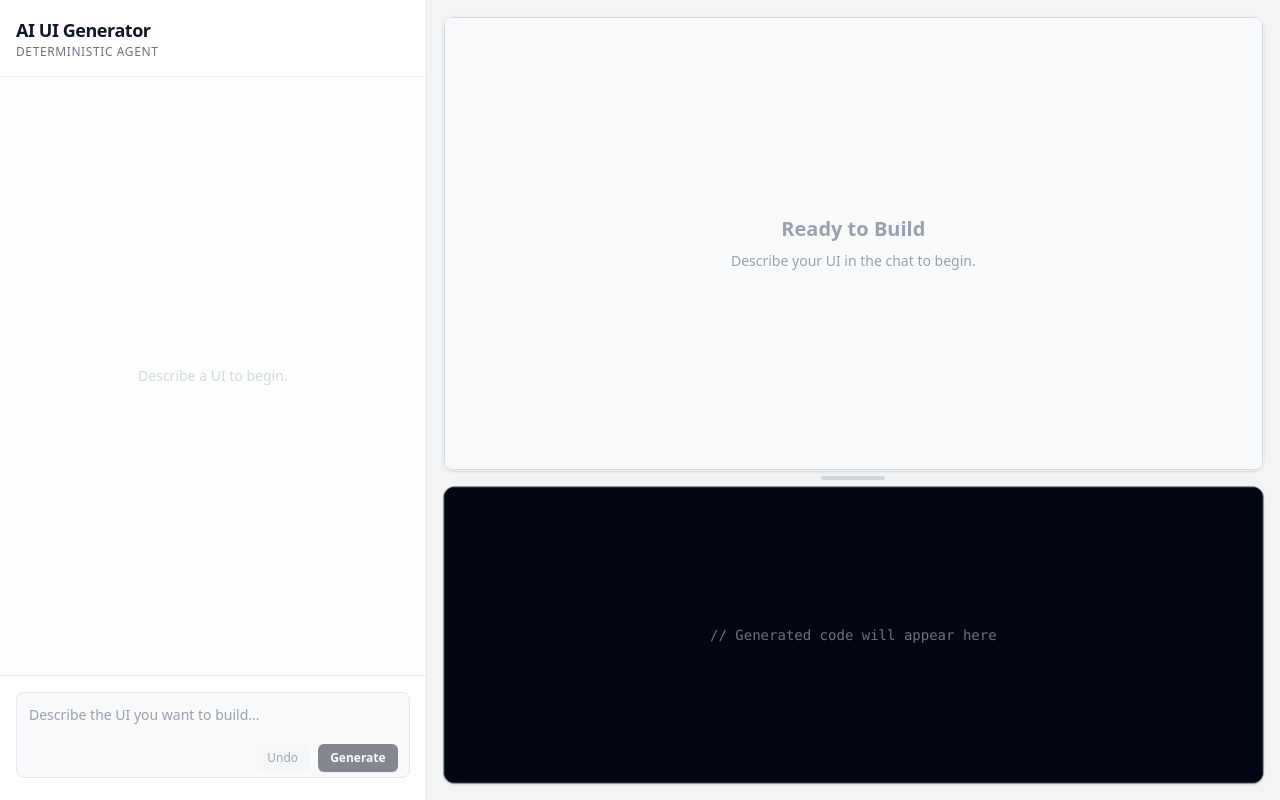
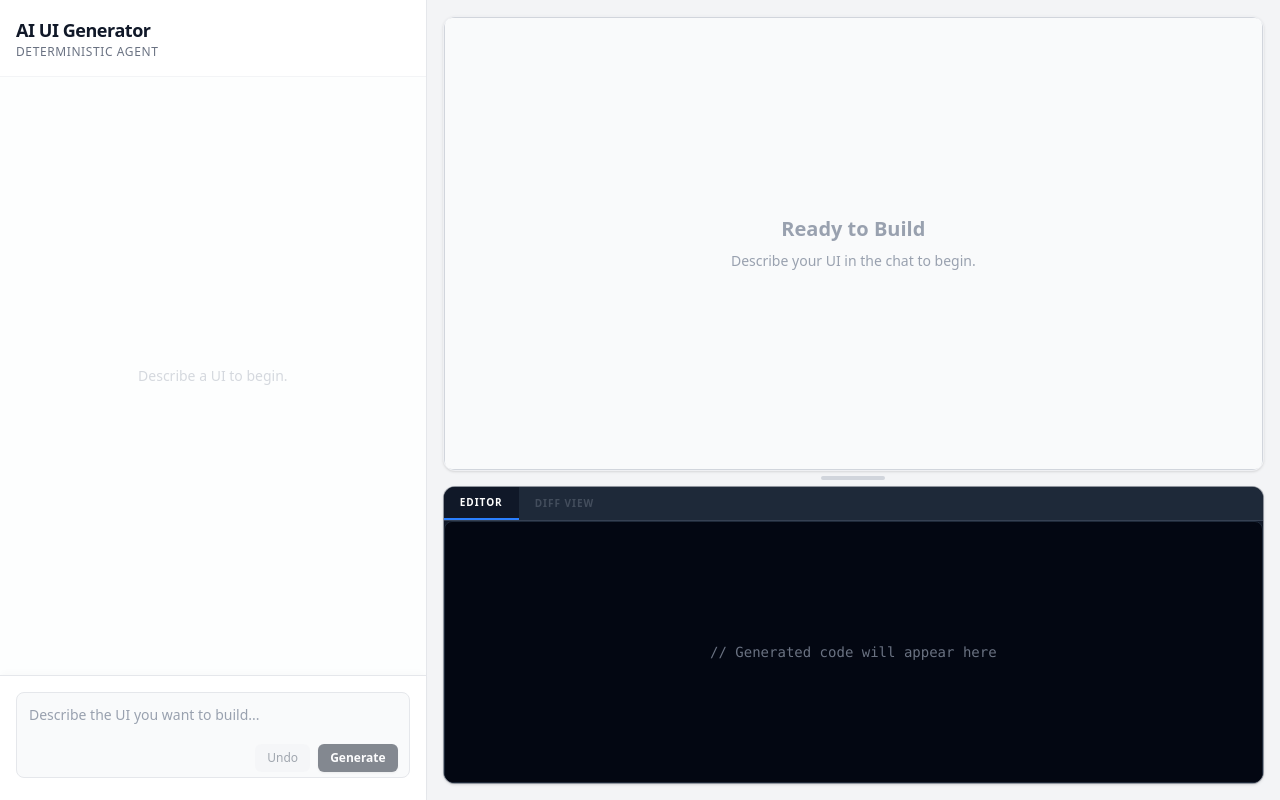
Before and after one commit to devparmar02/UI-Generator, a Next.js app: page / in a window 1280 px wide. Built offline with nearby package versions, Linux system fonts and the light colour scheme.

Commit message:
Update page.tsx

```diff
--- a/app/page.tsx
+++ b/app/page.tsx
@@ -3,6 +3,7 @@
 import React, { useState, useRef, useEffect } from 'react';
 import { LivePreview } from '@/components/workspace/LivePreview';
 import { CodeViewer } from '@/components/workspace/CodeViewer';
+import { DiffViewer } from '@/components/workspace/DiffViewer'; // Import the new component
 
 type HistoryStep = {
   prompt: string;
@@ -15,16 +16,17 @@ export default function Home() {
   const [isLoading, setIsLoading] = useState(false);
   const [history, setHistory] = useState<HistoryStep[]>([]);
   const [previewHeight, setPreviewHeight] = useState(60);
+  const [viewMode, setViewMode] = useState<'editor' | 'diff'>('editor'); // Track Editor vs Diff
   const isResizing = useRef(false);
 
+  // Logic to grab current and previous code for comparison
   const currentCode = history.length > 0 ? history[history.length - 1].code : '';
+  const previousCode = history.length > 1 ? history[history.length - 2].code : '';
 
-  // --- NEW: Handle Manual Code Edits ---
   const handleCodeChange = (newCode: string) => {
     setHistory(prev => {
       if (prev.length === 0) return prev;
       const updatedHistory = [...prev];
-      // Update the code of the most recent step
       updatedHistory[updatedHistory.length - 1] = {
         ...updatedHistory[updatedHistory.length - 1],
         code: newCode
@@ -58,6 +60,7 @@ export default function Home() {
         explanation: data.explanation
       }]);
       setUserInput('');
+      setViewMode('editor'); // Reset to editor on new generation
     } catch (error) {
       console.error("Fetch error:", error);
       alert("Failed to connect to the AI.");
@@ -69,6 +72,7 @@ export default function Home() {
   const handleRollback = () => {
     if (history.length > 0) {
       setHistory(prev => prev.slice(0, -1));
+      setViewMode('editor');
     }
   };
 
@@ -194,10 +198,35 @@ export default function Home() {
           <div className="w-16 h-1 rounded-full bg-gray-300 group-hover:bg-blue-400 transition-colors"></div>
         </div>
 
-        {/* --- EDITED: Code Viewer is now passed handleCodeChange to allow manual edits --- */}
+        {/* Code/Diff Section (Bottom) */}
         <div style={{ height: `${100 - previewHeight}%` }} className="w-full p-4 pt-0 min-h-[20%]">
           <div className="h-full flex flex-col rounded-xl overflow-hidden shadow-sm border border-gray-200/60 bg-gray-900">
-            <CodeViewer code={currentCode} onChange={handleCodeChange} />
+
+            {/* Tab Switcher */}
+            <div className="flex bg-gray-800 border-b border-gray-700">
+              <button
+                onClick={() => setViewMode('editor')}
+                className={`px-4 py-2 text-[10px] font-bold tracking-widest transition-colors ${viewMode === 'editor' ? 'bg-gray-900 text-white border-b-2 border-blue-500' : 'text-gray-400 hover:text-gray-200'}`}
+              >
+                EDITOR
+              </button>
+              <button
+                onClick={() => setViewMode('diff')}
+                disabled={history.length < 2}
+                className={`px-4 py-2 text-[10px] font-bold tracking-widest transition-colors disabled:opacity-30 ${viewMode === 'diff' ? 'bg-gray-900 text-white border-b-2 border-blue-500' : 'text-gray-400 hover:text-gray-200'}`}
+              >
+                DIFF VIEW
+              </button>
+            </div>
+
+            {/* Conditional Rendering: Editor vs Diff */}
+            <div className="flex-1 overflow-hidden">
+              {viewMode === 'editor' ? (
+                <CodeViewer code={currentCode} onChange={handleCodeChange} />
+              ) : (
+                <DiffViewer oldCode={previousCode} newCode={currentCode} />
+              )}
+            </div>
           </div>
         </div>
 
```
